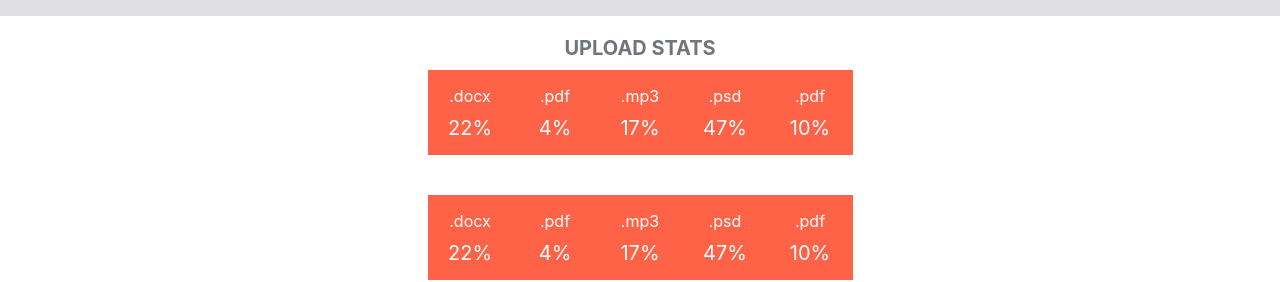
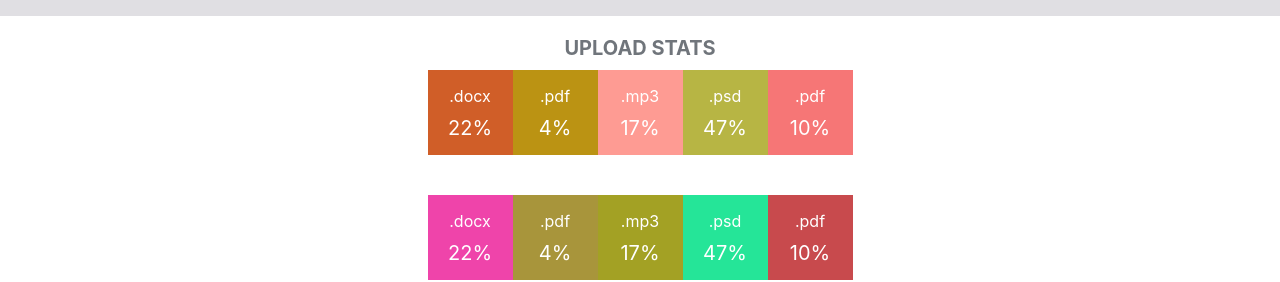
Before and after one commit to Virtuozio/goit-react-hw-01-components, a React (Create React App) app: page / in a window 1280 px wide. Shown: the part 556-838 px from the top of the page. Built offline with nearby package versions, Linux system fonts and the light colour scheme.

Commit message:
Update Statistics.jsx
color randomized

```diff
--- a/src/components/statistics/Statistics.jsx
+++ b/src/components/statistics/Statistics.jsx
@@ -5,7 +5,11 @@ export const Statistics = props => (
     {props.title && <h2 className={css.title}>{props.title}</h2>}
     <ul className={css['stat-list']}>
       {props.stats.map(obj => (
-        <li key={obj.id} className={css.item}>
+        <li
+          key={obj.id}
+          className={css.item}
+          style={{ backgroundColor: getRandomHexColor() }}
+        >
           <span className={css.label}>{obj.label}</span>
           <span className={css.percentage}>{obj.percentage}%</span>
         </li>
@@ -14,11 +18,10 @@ export const Statistics = props => (
   </section>
 );
 
-// function getRandomHexColor() {
-//   return `#${Math.floor(Math.random() * 16777215)
-//     .toString(16)
-//     .padStart(6, 0)}`;
-// }
+const getRandomHexColor = () =>
+  `#${Math.floor(Math.random() * 16777215)
+    .toString(16)
+    .padStart(6, 0)}`;
 
 Statistics.propTypes = {
   stats: PropTypes.array,
```
